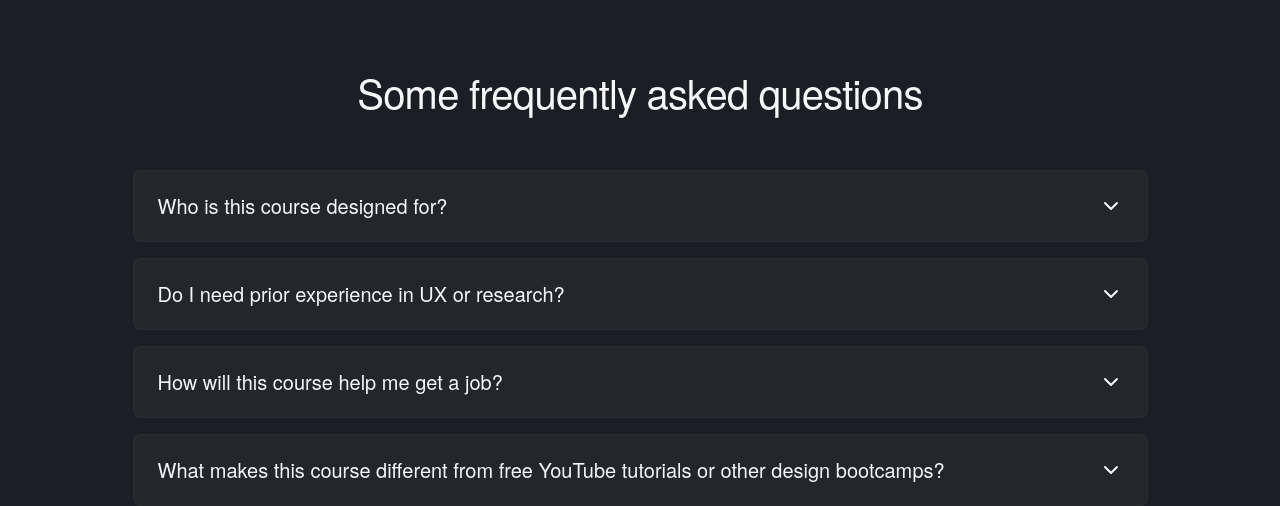
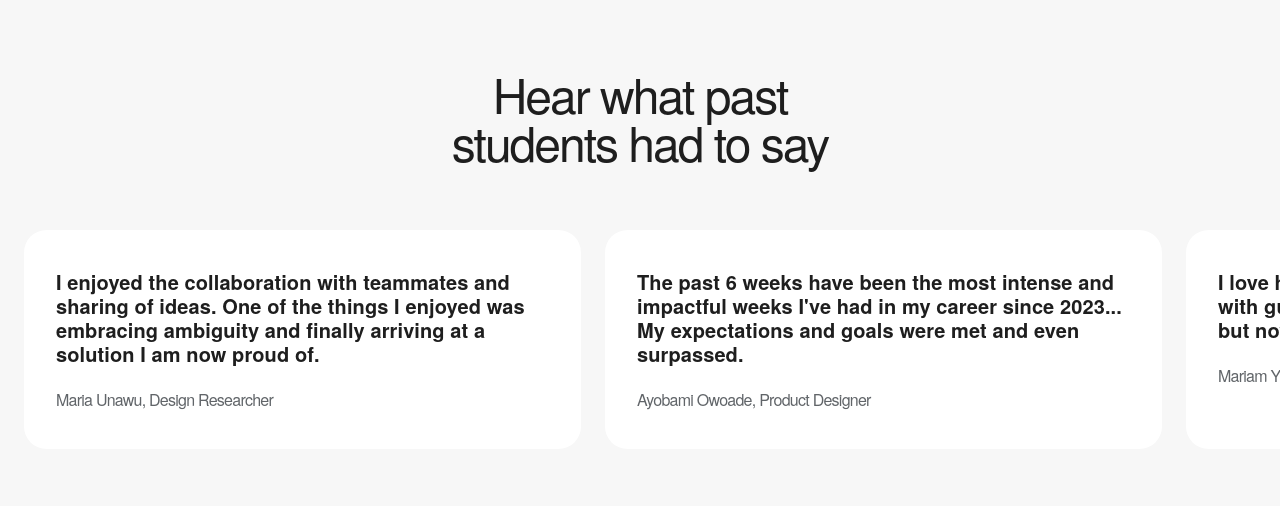
Before and after one commit to DODO-Design-Inc/DODO-Academy, a Next.js app: page / in a window 1280 px wide. Shown: the part 6409-6915 px from the top of the page. Built offline with nearby package versions, Linux system fonts and the light colour scheme; a web font is replaced by a local one.

Commit message:
created testimonials

```diff
--- /dev/null
+++ b/app/components/Testimonials.tsx
@@ -0,0 +1,59 @@
+"use client";
+
+export default function Testimonials() {
+  const testimonials = [
+    {
+      text: "I enjoyed the collaboration with teammates and sharing of ideas. One of the things I enjoyed was embracing ambiguity and finally arriving at a solution I am now proud of.",
+      name: "Maria Unawu, Design Researcher",
+    },
+    {
+      text: "The past 6 weeks have been the most intense and impactful weeks I've had in my career since 2023... My expectations and goals were met and even surpassed.",
+      name: "Ayobami Owoade, Product Designer",
+    },
+    {
+      text: "I love how organised this program is! I struggled with guidance when it had to do with my career, but now I can boldly apply what I learned.",
+      name: "Mariam Yusuf, Product Designer",
+    },
+    {
+        text: "I love how organised this program is! I struggled with guidance when it had to do with my career, but now I can boldly apply what I learned.",
+        name: "Mariam Yusuf, Product Designer",
+      },
+  ];
+
+  return (
+    <section className="bg-[#F7F7F7] py-20">
+      <div className="text-center mb-16">
+        <h2 className="text-2xl md:text-[32px] xl:text-[48px] leading-[100%] tracking-[-2px] font-normal text-[#1E1E1E]">
+          Hear what past <br /> students had to say
+        </h2>
+      </div>
+
+      <div
+        className="flex gap-6 overflow-x-auto px-6 scrollbar-hide scroll-smooth"
+        style={{
+          scrollbarWidth: "none", // for Firefox
+          msOverflowStyle: "none", // for IE/Edge
+        }}
+      >
+        {testimonials.map((item, index) => (
+          <div
+            key={index}
+            className="shrink-0 w-[334px] md:w-[440px] xl:w-[557px] bg-white rounded-[22.51px] px-8 py-10"
+          >
+            <p className="text-[#1E1E1E] text-sm md:text-[20px] leading-[120%] tracking-[0.1px] font-semibold mb-6">
+              {item.text}
+            </p>
+            <p className="text-[#616569] text-base leading-[120%] tracking-[-0.75px] font-normal">{item.name}</p>
+          </div>
+        ))}
+      </div>
+
+      {/* Hide scrollbar for Webkit browsers */}
+      <style jsx>{`
+        .scrollbar-hide::-webkit-scrollbar {
+          display: none;
+        }
+      `}</style>
+    </section>
+  );
+}
```
